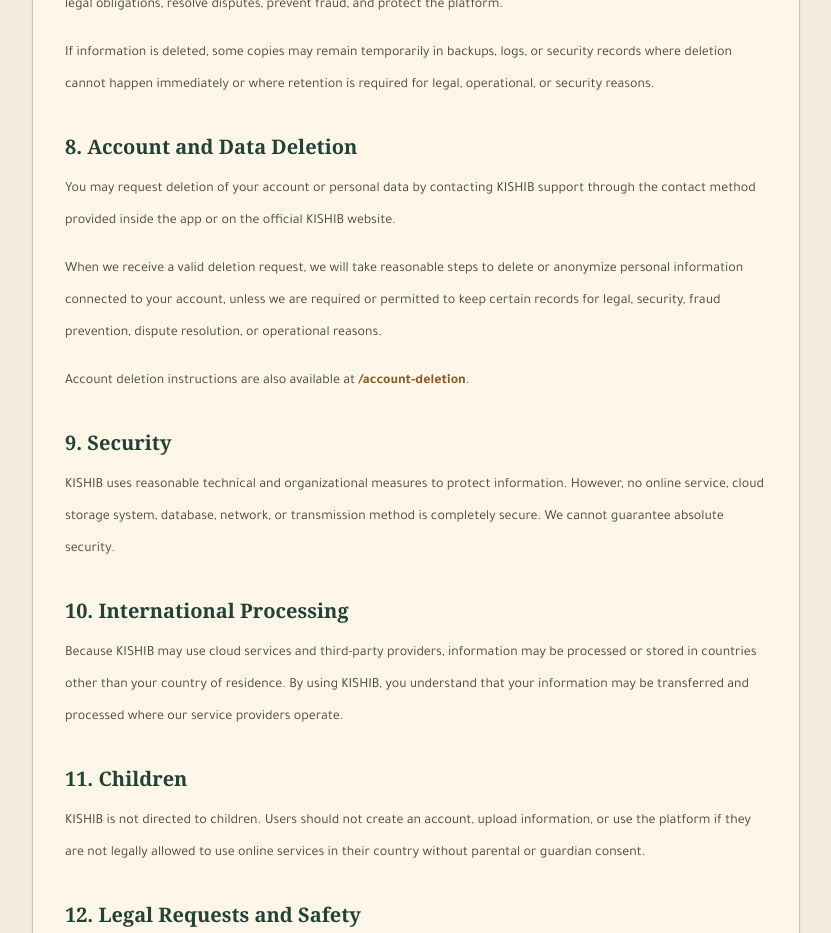
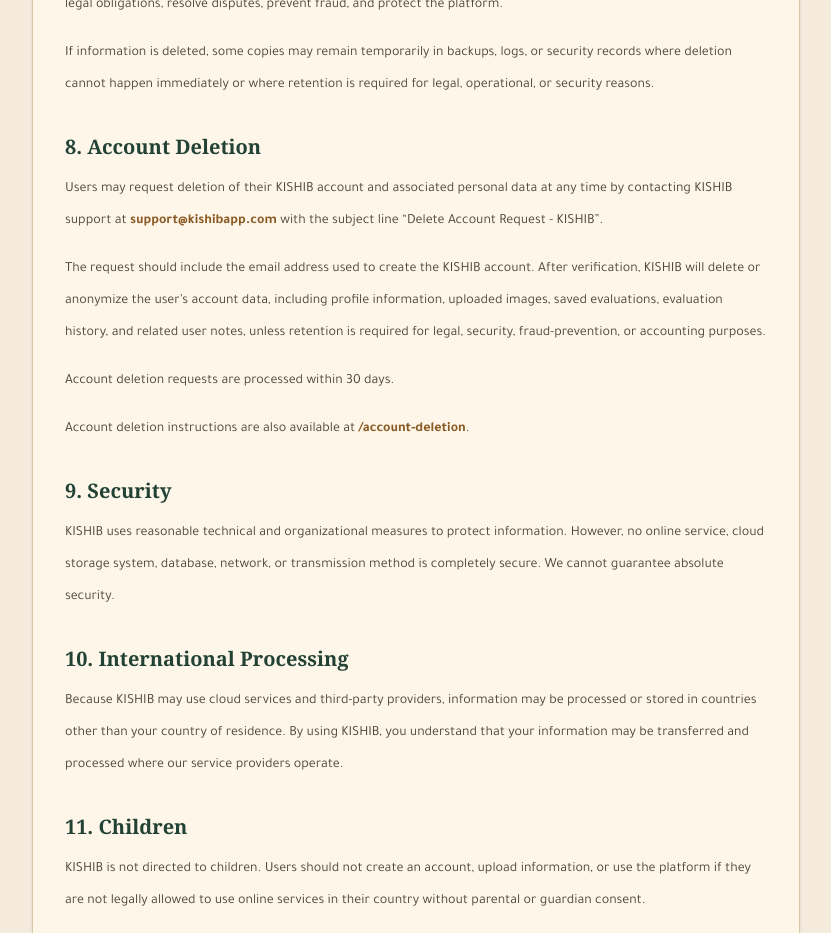
Before and after one commit to abaadaliraq/antiques-lens, a Next.js app: page /privacy in a window 1280 px wide. Shown: the part 2420-3353 px from the top of the page, without its empty margins (224-1055 px from the left). Built offline with nearby package versions, Linux system fonts and the light colour scheme.

Commit message:
Update KISHIB app support email and image upload fixes

```diff
--- a/src/app/account-deletion/page.tsx
+++ b/src/app/account-deletion/page.tsx
@@ -20,10 +20,10 @@
             If you can no longer access your account, you can request account
             deletion by contacting us at:{" "}
             <a
-              href="mailto:kishib.app@gmail.com"
+              href="mailto:support@kishibapp.com"
               className="font-semibold text-[#8A5A24] underline-offset-4 hover:underline"
             >
-              kishib.app@gmail.com
+              support@kishibapp.com
             </a>
           </p>
 
@@ -56,10 +56,10 @@
               إذا لم تتمكن من الدخول إلى حسابك، يمكنك طلب حذف الحساب عبر
               البريد:{" "}
               <a
-                href="mailto:kishib.app@gmail.com"
+                href="mailto:support@kishibapp.com"
                 className="font-semibold text-[#8A5A24] underline-offset-4 hover:underline"
               >
-                kishib.app@gmail.com
+                support@kishibapp.com
               </a>
             </p>
 
--- a/src/app/privacy/page.tsx
+++ b/src/app/privacy/page.tsx
@@ -176,20 +176,32 @@
         </p>
 
         <h2 className="mt-8 font-serif text-xl font-semibold text-[#234236]">
-          8. Account and Data Deletion
+          8. Account Deletion
         </h2>
 
         <p className="mt-3 text-sm leading-8 text-[#4F4437]">
-          You may request deletion of your account or personal data by contacting
-          KISHIB support through the contact method provided inside the app or on
-          the official KISHIB website.
+          Users may request deletion of their KISHIB account and associated
+          personal data at any time by contacting KISHIB support at{" "}
+          <a
+            href="mailto:support@kishibapp.com?subject=Delete%20Account%20Request%20-%20KISHIB"
+            className="font-semibold text-[#8A5A24] underline-offset-4 hover:underline"
+          >
+            support@kishibapp.com
+          </a>{" "}
+          with the subject line “Delete Account Request - KISHIB”.
         </p>
 
         <p className="mt-4 text-sm leading-8 text-[#4F4437]">
-          When we receive a valid deletion request, we will take reasonable steps
-          to delete or anonymize personal information connected to your account,
-          unless we are required or permitted to keep certain records for legal,
-          security, fraud prevention, dispute resolution, or operational reasons.
+          The request should include the email address used to create the KISHIB
+          account. After verification, KISHIB will delete or anonymize the user’s
+          account data, including profile information, uploaded images, saved
+          evaluations, evaluation history, and related user notes, unless
+          retention is required for legal, security, fraud-prevention, or
+          accounting purposes.
+        </p>
+
+        <p className="mt-4 text-sm leading-8 text-[#4F4437]">
+          Account deletion requests are processed within 30 days.
         </p>
 
         <p className="mt-4 text-sm leading-8 text-[#4F4437]">
--- a/src/components/antique-ai/AntiqueReportDocument.tsx
+++ b/src/components/antique-ai/AntiqueReportDocument.tsx
@@ -722,10 +722,11 @@
             display: block !important;
             position: static !important;
             inset: auto !important;
-            width: 190mm !important;
+            box-sizing: border-box !important;
+            width: 210mm !important;
             height: auto !important;
-            margin: 0 !important;
-            padding: 0 !important;
+            margin: 0 auto !important;
+            padding: 10mm !important;
             border: none !important;
             background: white !important;
             overflow: visible !important;
@@ -736,7 +737,7 @@
           .report-print-area .antique-report-document {
             width: 190mm !important;
             max-width: none !important;
-            margin: 0 !important;
+            margin: 0 auto !important;
             border-radius: 0 !important;
             box-shadow: none !important;
             overflow: visible !important;
@@ -746,7 +747,7 @@
             width: 190mm !important;
             height: auto !important;
             min-height: 0 !important;
-            margin: 0 !important;
+            margin: 0 auto !important;
             padding: 0 !important;
             overflow: visible !important;
             page-break-after: auto !important;
@@ -778,7 +779,7 @@
 
           @page {
             size: A4;
-            margin: 10mm;
+            margin: 0;
           }
         }
       `}</style>
--- a/src/components/antique-ai/EvaluationComposer.tsx
+++ b/src/components/antique-ai/EvaluationComposer.tsx
@@ -33,7 +33,7 @@
   imagePreview?: string | null;
   error: string;
   handleImageChange: (event: ChangeEvent<HTMLInputElement>) => void;
-  handleTakePhoto?: (source?: "camera" | "gallery") => void | Promise<void>;
+  handleTakePhoto?: () => void | Promise<void>;
   removeImage: () => void;
   removeImageAt?: (index: number) => void;
   handleAnalyze: () => void;
@@ -266,29 +266,42 @@
   }
 
   function chooseCamera() {
-    closeImagePicker();
-
     if (Capacitor.isNativePlatform() && handleTakePhoto) {
-      void handleTakePhoto("camera");
+      closeImagePicker();
+      void handleTakePhoto();
       return;
     }
 
     cameraInputRef.current?.click();
+    closeImagePicker();
   }
 
   function chooseGallery() {
+    galleryInputRef.current?.click();
     closeImagePicker();
-
-    if (Capacitor.isNativePlatform() && handleTakePhoto) {
-      void handleTakePhoto("gallery");
-      return;
-    }
-
-    galleryInputRef.current?.click();
   }
 
   return (
     <section className="w-full" dir={dir}>
+      <input
+        ref={galleryInputRef}
+        type="file"
+        accept="image/*"
+        multiple
+        onChange={handleImageChange}
+        className="sr-only"
+        tabIndex={-1}
+      />
+      <input
+        ref={cameraInputRef}
+        type="file"
+        accept="image/*"
+        capture="environment"
+        onChange={handleImageChange}
+        className="sr-only"
+        tabIndex={-1}
+      />
+
       {error && (
         <div className="mb-4 rounded-[14px] border border-[#8b3a2b]/30 bg-[#d9b59e]/70 px-4 py-3 text-sm text-[#6d241d]">
           {error}
@@ -317,22 +330,6 @@
           {previews.length > 0 ? (
             <p className="relative mt-1 text-xs text-[#735f4b]">{t.ready}</p>
           ) : null}
-          <input
-            ref={galleryInputRef}
-            type="file"
-            accept="image/*"
-            multiple
-            onChange={handleImageChange}
-            className="hidden"
-          />
-          <input
-            ref={cameraInputRef}
-            type="file"
-            accept="image/*"
-            capture="environment"
-            onChange={handleImageChange}
-            className="hidden"
-          />
         </label>
 
         {previews.length > 0 && (
--- a/src/components/antique-ai/ResultView.tsx
+++ b/src/components/antique-ai/ResultView.tsx
@@ -1113,8 +1113,8 @@
               </div>
             </div>
 
-            <div className="report-preview-scroll min-h-0 flex-1 overflow-y-auto overflow-x-hidden bg-[#efe3cf] p-0">
-              <div className="report-preview-shell mx-auto w-full max-w-[794px]">
+            <div className="report-preview-scroll min-h-0 flex-1 overflow-auto bg-[#efe3cf] p-4">
+              <div className="report-preview-shell mx-auto flex w-max max-w-full justify-center">
                 <AntiqueReportDocument
                   locale={locale}
                   result={result}
@@ -1177,12 +1177,14 @@
         }
 
         .report-preview-scroll {
+          display: flex;
+          justify-content: center;
           overscroll-behavior: contain;
         }
 
         .report-preview-shell .antique-report-document {
-          width: 100% !important;
-          max-width: 794px !important;
+          width: 794px !important;
+          max-width: none !important;
           overflow: visible !important;
         }
 
@@ -1197,6 +1199,7 @@
 
         @media (max-width: 720px) {
           .report-preview-shell .report-page {
+            width: min(100vw - 32px, 794px) !important;
             padding: 14px !important;
           }
 
@@ -1261,10 +1264,11 @@
             display: block !important;
             position: static !important;
             inset: auto !important;
-            width: 190mm !important;
+            box-sizing: border-box !important;
+            width: 210mm !important;
             height: auto !important;
-            margin: 0 !important;
-            padding: 0 !important;
+            margin: 0 auto !important;
+            padding: 10mm !important;
             border: none !important;
             background: white !important;
             overflow: visible !important;
@@ -1275,7 +1279,7 @@
           .report-print-area .antique-report-document {
             width: 190mm !important;
             max-width: none !important;
-            margin: 0 !important;
+            margin: 0 auto !important;
             border-radius: 0 !important;
             box-shadow: none !important;
             overflow: visible !important;
@@ -1287,7 +1291,7 @@
             min-height: 0 !important;
             page-break-after: auto !important;
             break-after: auto !important;
-            margin: 0 !important;
+            margin: 0 auto !important;
             padding: 0 !important;
             overflow: visible !important;
           }
@@ -1322,7 +1326,7 @@
 
           @page {
             size: A4;
-            margin: 10mm;
+            margin: 0;
           }
         }
       `}</style>
--- a/src/components/antique-ai/UserMenu.tsx
+++ b/src/components/antique-ai/UserMenu.tsx
@@ -39,7 +39,7 @@
 
 const AUTH_CACHE_KEY = "kishib:auth-session-active";
 const PROFILE_CACHE_PREFIX = "kishib:user-profile:";
-const SUPPORT_EMAIL = "support@kishib.com";
+const SUPPORT_EMAIL = "support@kishibapp.com";
 const KISHIB_WEBSITE_URL = "https://kishib-website.vercel.app/";
 
 type EditableProfile = {
```
Also changed, not shown: src/components/antique-ai/useAntiqueLens.ts (+54 -8 lines).
